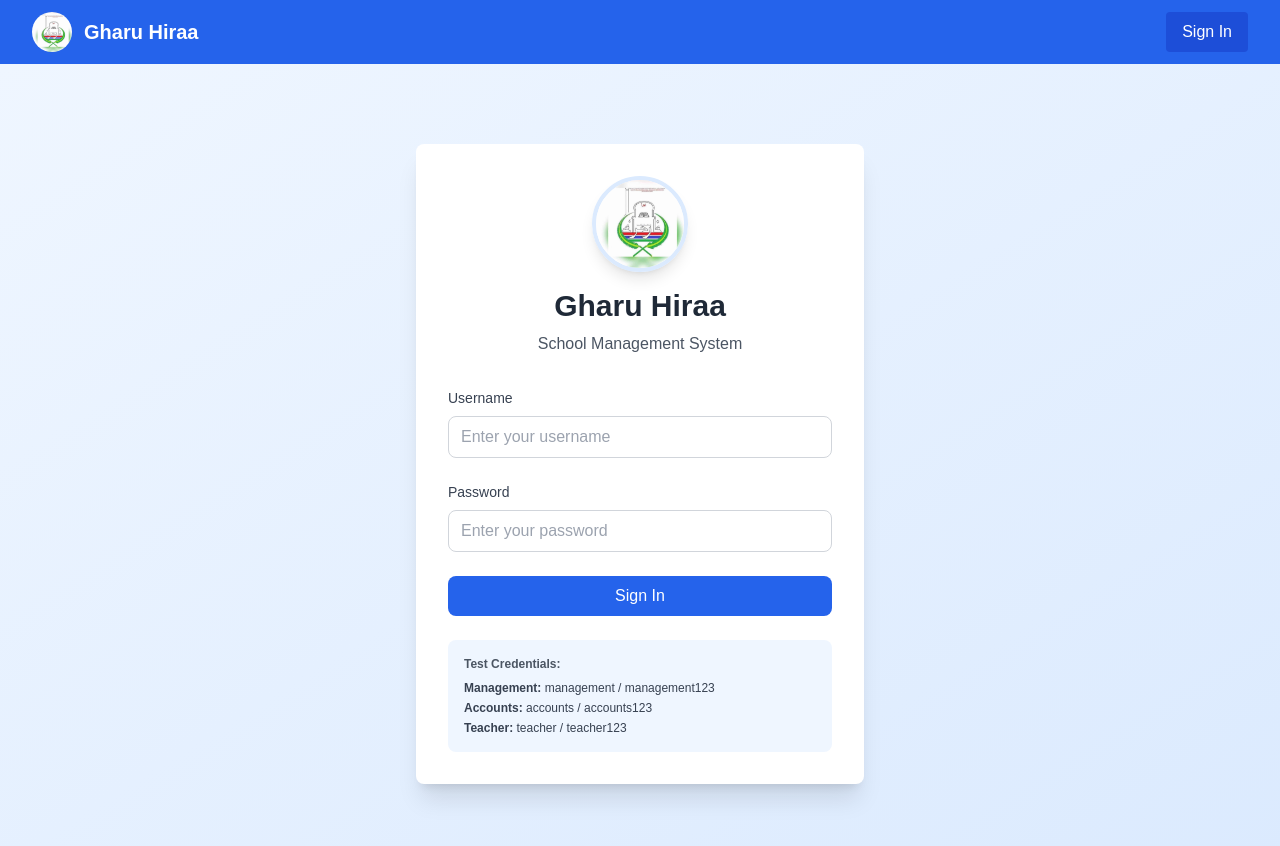
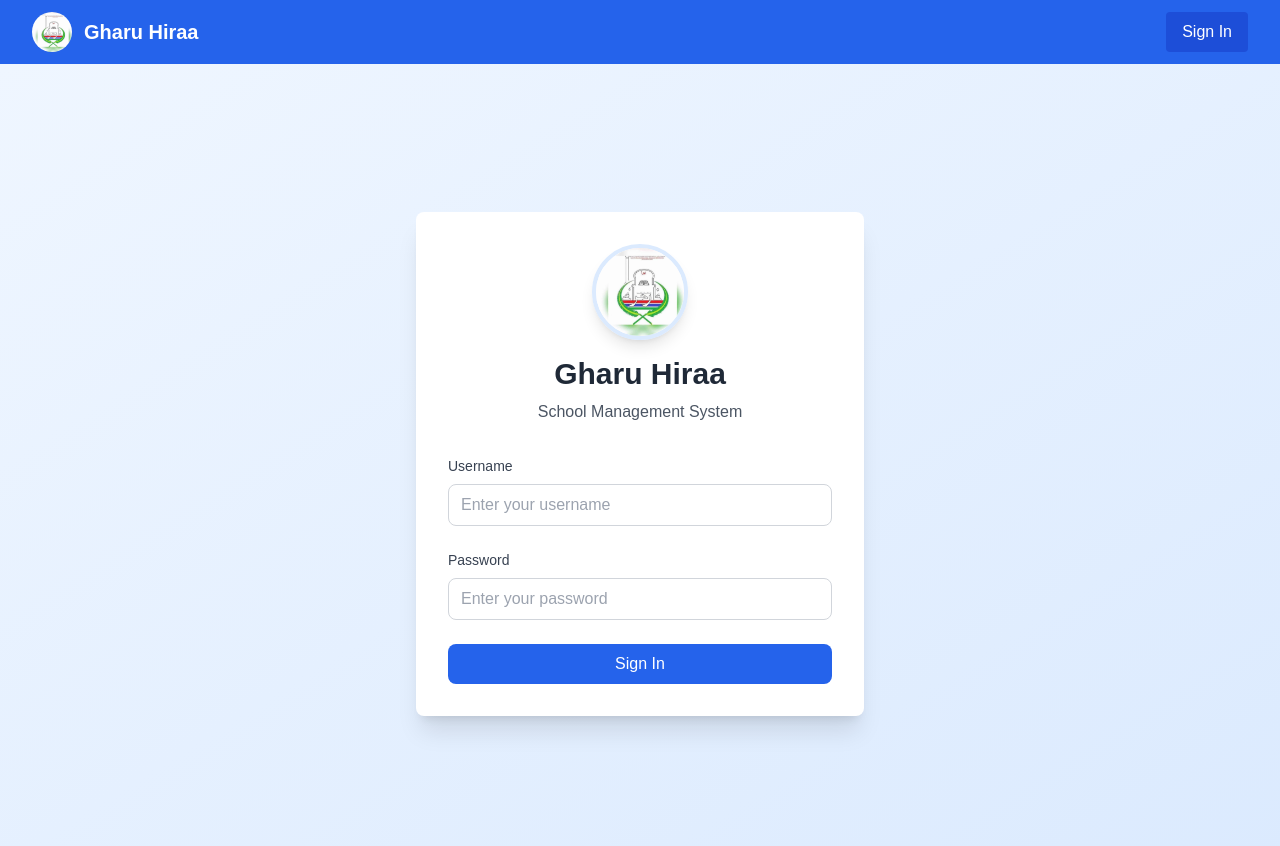
Before and after one commit to ubaidtra/gharuhiraa-management-system, a Next.js app: page /login in a window 1280 px wide. Shown: the top 846 px of the page. Built offline with nearby package versions, Linux system fonts and the light colour scheme; no server answers.

Commit message:
Remove test credentials from login page for production

```diff
--- a/app/login/page.tsx
+++ b/app/login/page.tsx
@@ -97,15 +97,6 @@ export default function LoginPage() {
             {loading ? "Signing in..." : "Sign In"}
           </button>
         </form>
-
-        <div className="mt-6 p-4 bg-blue-50 rounded-lg">
-          <p className="text-xs text-gray-600 font-semibold mb-2">Test Credentials:</p>
-          <div className="text-xs space-y-1 text-gray-700">
-            <p><strong>Management:</strong> management / management123</p>
-            <p><strong>Accounts:</strong> accounts / accounts123</p>
-            <p><strong>Teacher:</strong> teacher / teacher123</p>
-          </div>
-        </div>
       </div>
     </div>
   );
```
